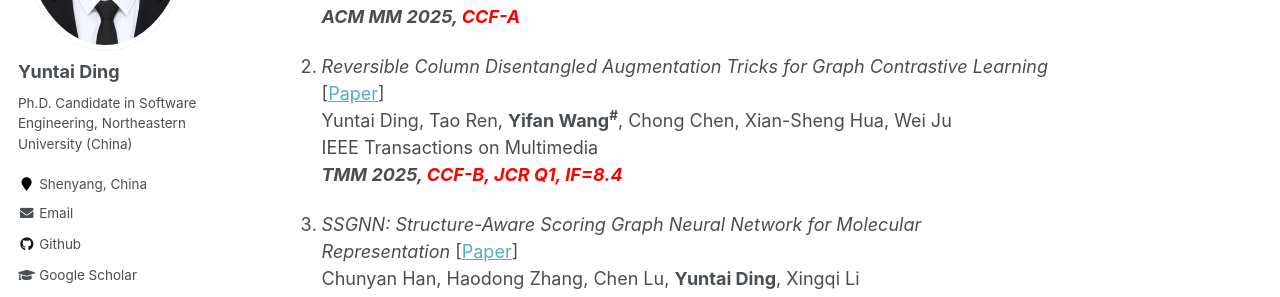
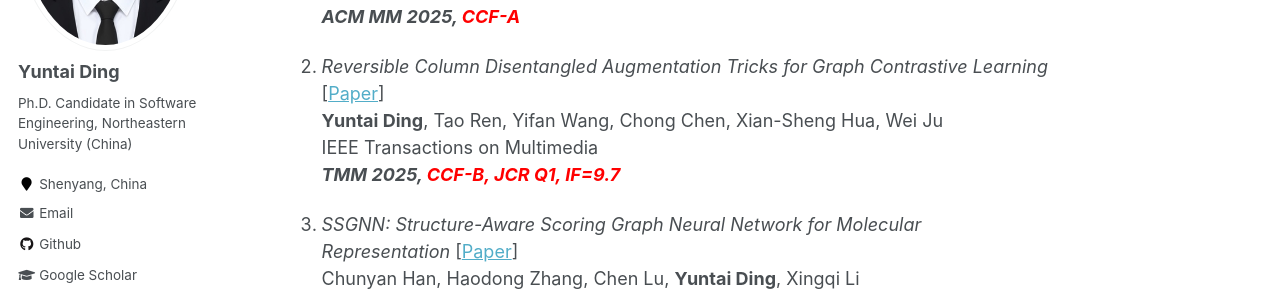
Before and after one commit to BBDing-DYT/BBDing-DYT.github.io, a Jekyll site: the page built from _pages/about.md, in a window 1280 px wide and 900 px high, scrolled down 582 px. Shown: the part 225-522 px from the top of the window. Built offline with Jekyll 4.4.1, drawn with Linux system fonts in a browser that asks for light colours; some web fonts are replaced.

Commit message:
Update about.md

```diff
--- a/_pages/about.md
+++ b/_pages/about.md
@@ -31,9 +31,9 @@ ACM Multimedia 2025 <br>
 ***ACM MM 2025, <span style="color:red">CCF-A</span>***
 
 2.  *Reversible Column Disentangled Augmentation Tricks for Graph Contrastive Learning* [[Paper]()] <br>
-Yuntai Ding, Tao Ren, **Yifan Wang<sup>\#</sup>**, Chong Chen, Xian-Sheng Hua, Wei Ju <br>
+**Yuntai Ding**, Tao Ren, Yifan Wang, Chong Chen, Xian-Sheng Hua, Wei Ju <br>
 IEEE Transactions on Multimedia <br>
-***TMM 2025, <span style="color:red">CCF-B, JCR Q1, IF=8.4</span>***
+***TMM 2025, <span style="color:red">CCF-B, JCR Q1, IF=9.7</span>***
 
 3.  *SSGNN: Structure-Aware Scoring Graph Neural Network for Molecular Representation* [[Paper](https://link.springer.com/chapter/10.1007/978-981-96-8298-0_6)] <br>
 Chunyan Han, Haodong Zhang, Chen Lu, **Yuntai Ding**, Xingqi Li <br>
```
